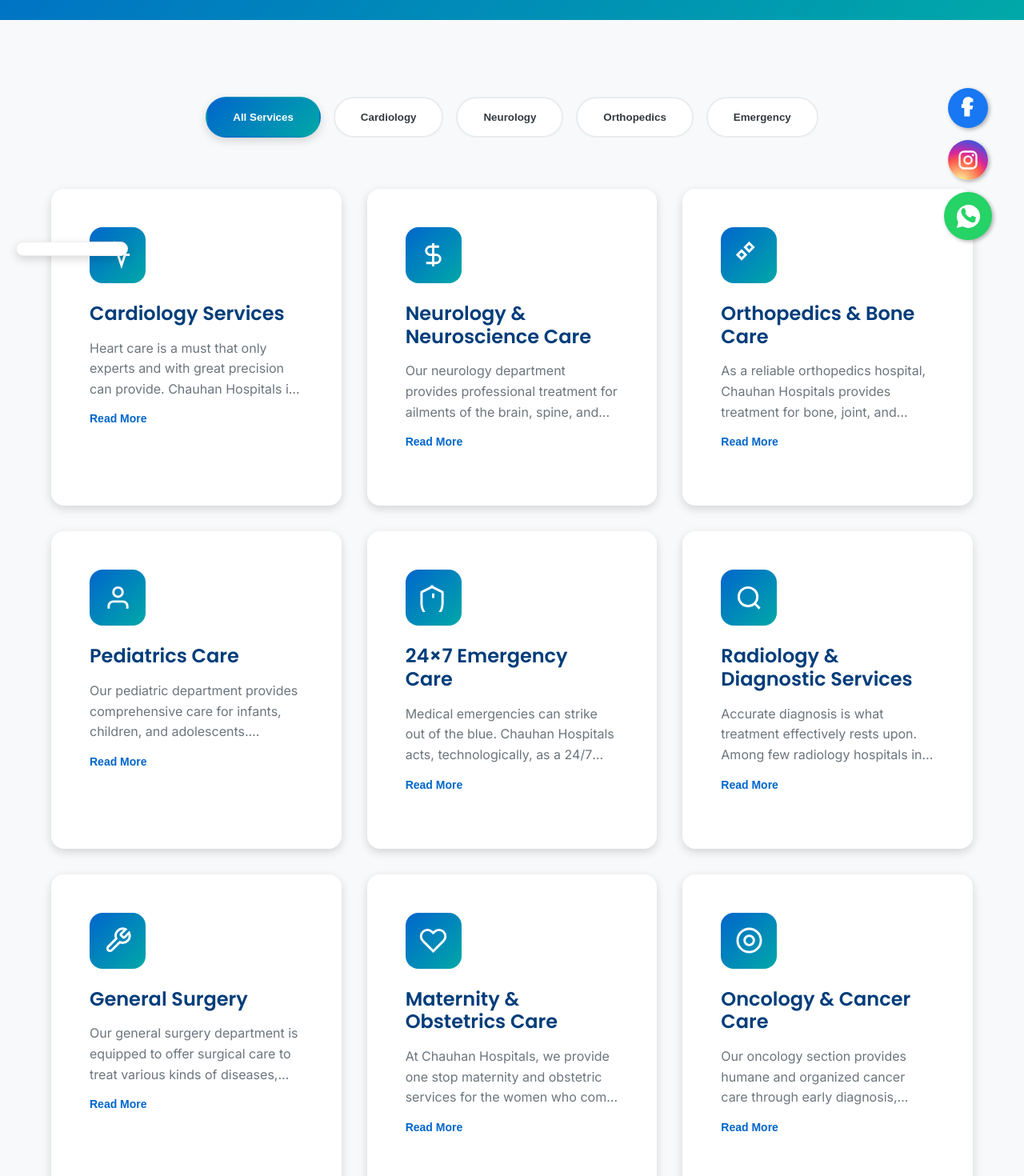
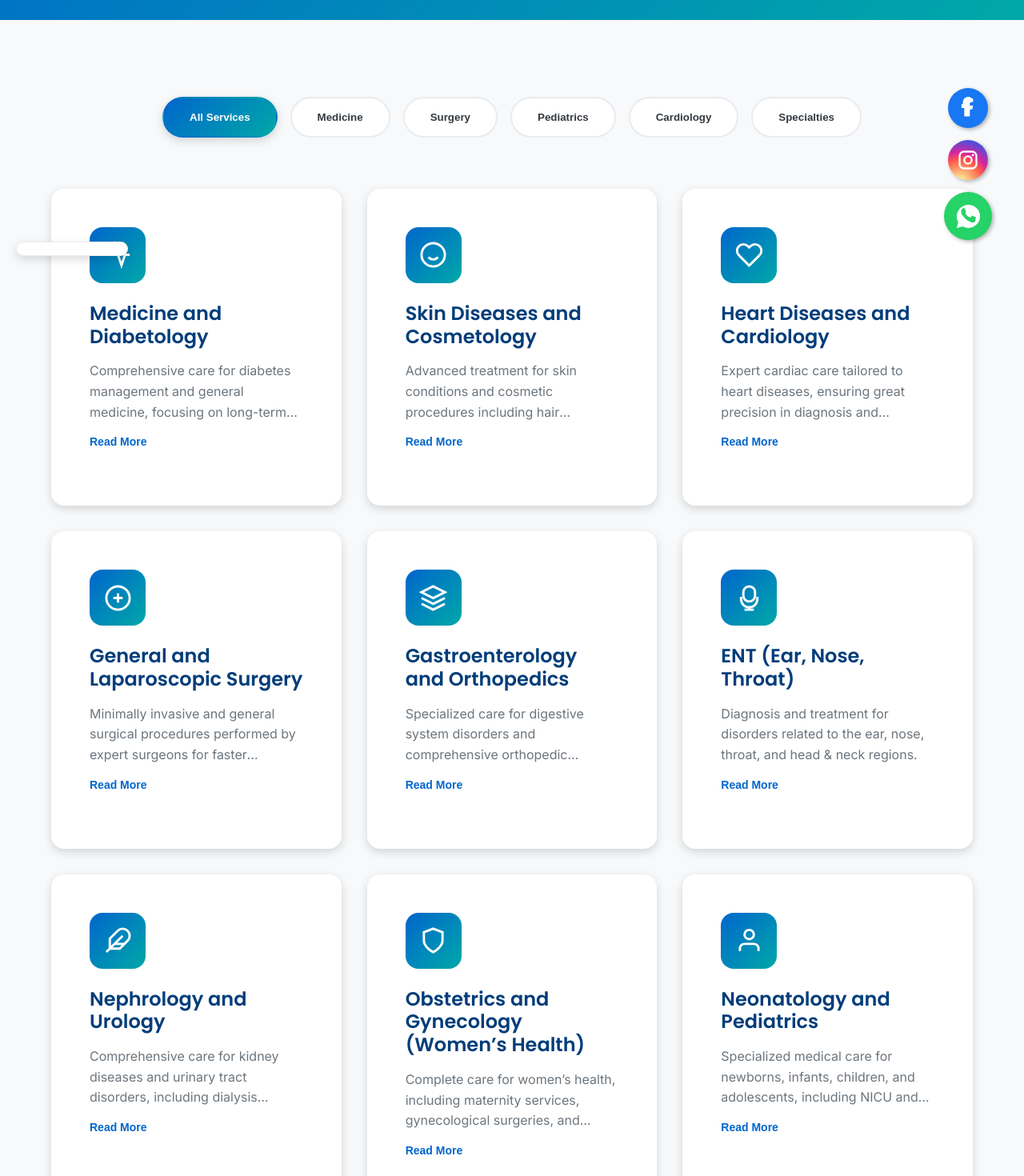
Before and after one commit to khushgara/Chauhan-Hospital, a React (Vite) app: page /services in a window 1280 px wide. Shown: the part 460-1930 px from the top of the page at 80% size. Built offline with nearby package versions, Linux system fonts and the light colour scheme.

Commit message:
doctors updated

```diff
--- a/src/pages/About.jsx
+++ b/src/pages/About.jsx
@@ -214,7 +214,20 @@ const About = () => {
             </p>
           </div>
           <div className="facilities-grid">
-            {facilities.map((facility, index) => (
+            {[
+              '24×7 Emergency Services',
+              'Medical ICU, Neonatal ICU (NICU), Surgical ICU (SICU)',
+              'Pediatric ICU (PICU) and Surgical ICU',
+              'Digital X-Ray',
+              '4D Sonography',
+              'Dialysis',
+              'Endoscopy',
+              'Physiotherapy',
+              'Cosmetology and Hair Transplant',
+              'Dietician and Nutritionist',
+              '24×7 Pharmacy',
+              'Critical Care and Trauma'
+            ].map((facility, index) => (
               <div key={index} className="facility-item">
                 <svg width="24" height="24" viewBox="0 0 24 24" fill="none" stroke="currentColor" strokeWidth="2">
                   <path d="M22 11.08V12a10 10 0 11-5.93-9.14" />
@@ -223,6 +236,32 @@ const About = () => {
                 <span>{facility}</span>
               </div>
             ))}
+          </div>
+        </div>
+      </section>
+
+      {/* Government & Insurance Schemes */}
+      <section className="section">
+        <div className="container">
+          <div className="section-header text-center">
+            <h2 className="section-title">Government & Insurance Schemes</h2>
+            <p className="section-description">
+              We accept various government schemes to make healthcare accessible
+            </p>
+          </div>
+          <div className="grid grid-3 text-center">
+            <div className="card">
+              <h3 style={{ color: 'var(--primary-blue)', marginBottom: '1rem' }}>Ayushman Bharat</h3>
+              <p>Health Scheme Accepted</p>
+            </div>
+            <div className="card">
+              <h3 style={{ color: 'var(--primary-blue)', marginBottom: '1rem' }}>RGHS</h3>
+              <p>Rajasthan Government Health Scheme</p>
+            </div>
+            <div className="card">
+              <h3 style={{ color: 'var(--primary-blue)', marginBottom: '1rem' }}>TPA Approved</h3>
+              <p>All TPA Approved Hospital</p>
+            </div>
           </div>
         </div>
       </section>
--- a/src/pages/Doctors.jsx
+++ b/src/pages/Doctors.jsx
@@ -5,7 +5,9 @@ import './Doctors.css';
 
 import drMahendra from '../assets/dr-mahendra.jpg';
 import drPushpendra from '../assets/dr-pushpendra.jpg';
-import drRajkumar from '../assets/dr-rajkumar-v2.jpg';
+import drShailendra from '../assets/dr-shailendra.jpg';
+import drCharu from '../assets/dr-charu.jpg';
+
 import drVeer from '../assets/dr-veer.jpg';
 import drSurekha from '../assets/dr-surekha.jpg';
 import drMadhu from '../assets/dr-madhu-new.jpg';
@@ -110,20 +112,36 @@ const Doctors = () => {
       ]
     },
     {
-      name: 'Dr. Rajkumar',
-      specialization: 'Urology',
-      qualification: 'Consultant Urologist',
-      experience: '12+',
-      image: drRajkumar,
-      description: 'Dr. Rajkumar is a skilled Urology specialist providing advanced diagnosis and treatment for kidney, bladder, prostate, and urinary tract disorders. He focuses on safe, effective, and patient-centric care.',
+      name: 'Dr. Charu Singh',
+      specialization: 'Pediatrics / Child Specialist',
+      qualification: 'MBBS, MD (Pediatrics)',
+      experience: 'Experienced',
+      image: drCharu,
+      description: 'Dr. Charu Singh is a compassionate Pediatrician dedicated to the health and well-being of children. She specializes in newborn care, child development, and the management of pediatric illnesses.',
       expertise: [
-        'Kidney Stone Treatment',
-        'Prostate Disorders (BPH)',
-        'Urinary Tract Infections (UTI)',
-        'Bladder & Urinary Problems',
-        'Minimally Invasive Urology'
+        'Newborn Care',
+        'Child Nutrition',
+        'Vaccination',
+        'Pediatric Infections',
+        'Growth & Development'
       ]
     },
+    {
+      name: 'Dr. Shailendra Singh Chauhan',
+      specialization: 'Critical Care & Emergency',
+      qualification: 'IDDCM (Critical Care & Trauma)',
+      experience: 'Experienced',
+      image: drShailendra,
+      description: 'Dr. Shailendra Singh Chauhan is a dedicated specialist in Critical Care and Trauma management. He provides advanced life-saving interventions and expert care for critically ill patients.',
+      expertise: [
+        'Critical Care',
+        'Trauma Management',
+        'ICU Management',
+        'Emergency Procedures',
+        'Ventilator Support'
+      ]
+    },
+
   ];
 
   const specializations = [
@@ -188,15 +206,15 @@ const Doctors = () => {
 
 
 
-      {/* Medical Team Section */}
+
       <section className="section bg-light">
         <div className="container">
           <h2 className="section-title text-center">Our Medical Team</h2>
           <div className="grid grid-4 text-center">
             {[
-              { name: 'Dr. S. S. Chauhan', qualification: 'I.D.C.M – Critical Care' },
+              { name: 'Dr. Rajkumar', qualification: 'Consultant Urologist' },
               { name: 'Dr. Naveen', qualification: 'MBBS, MS (Orthopedics, Orthoscopy)' },
-              { name: 'Dr. Charu Tomar', qualification: 'M.D (Pediatrics)' },
+
               { name: 'Dr. Madhu Chauhan', qualification: 'MBBS' }
             ].map((doc, index) => (
               <div key={index} className="medical-team-card" style={{
@@ -220,6 +238,21 @@ const Doctors = () => {
                 e.currentTarget.style.boxShadow = '0 4px 6px rgba(0,0,0,0.05)';
               }}
               >
+                {doc.image ? (
+                   <img
+                    src={doc.image}
+                    alt={doc.name}
+                    style={{
+                      width: '100px',
+                      height: '100px',
+                      borderRadius: '50%',
+                      objectFit: 'cover',
+                      margin: '0 auto 1.5rem',
+                      boxShadow: '0 4px 10px rgba(0,102,204,0.2)',
+                      border: '3px solid white'
+                    }}
+                  />
+                ) : (
                   <div style={{
                     width: '70px',
                     height: '70px',
@@ -236,8 +269,9 @@ const Doctors = () => {
                   }}>
                     {doc.name.split(' ')[1][0]}
                   </div>
+                )}
                 <h3 style={{
-                  fontSize: '1.3rem',
+                  fontSize: '1.2rem',
                   marginBottom: '0.5rem',
                   color: 'var(--text-dark)',
                   fontWeight: '600'
@@ -246,7 +280,7 @@ const Doctors = () => {
                 </h3>
                 <p style={{
                   color: 'var(--primary-color)',
-                  fontSize: '0.95rem',
+                  fontSize: '0.9rem',
                   margin: 0,
                   fontWeight: '500'
                 }}>
--- a/src/pages/Home.jsx
+++ b/src/pages/Home.jsx
@@ -9,7 +9,7 @@ import { Link } from 'react-router-dom';
 import './Home.css';
 import drMahendra from '../assets/dr-mahendra.jpg';
 import drPushpendra from '../assets/dr-pushpendra.jpg';
-import drRajkumar from '../assets/dr-rajkumar-v2.jpg';
+
 import drVeer from '../assets/dr-veer.jpg';
 import drSurekha from '../assets/dr-surekha.jpg';
 
@@ -96,13 +96,7 @@ const Home = () => {
       experience: '10+',
       image: drPushpendra,
     },
-    {
-      name: 'Dr. Rajkumar',
-      specialization: 'Urology',
-      qualification: 'Consultant Urologist',
-      experience: '12+',
-      image: drRajkumar,
-    },
+
   ];
 
 
--- a/src/pages/Services.jsx
+++ b/src/pages/Services.jsx
@@ -26,107 +26,157 @@ const Services = () => {
 
   const services = [
     {
-      category: 'cardiology',
+      category: 'medicine',
+      title: 'Medicine and Diabetology',
+      description: 'Comprehensive care for diabetes management and general medicine, focusing on long-term health and disease prevention.',
       icon: (
         <svg viewBox="0 0 24 24" fill="none" stroke="currentColor" strokeWidth="2">
           <path d="M22 12h-4l-3 9L9 3l-3 9H2" />
         </svg>
       ),
-      title: 'Cardiology Services',
-      description: 'Heart care is a must that only experts and with great precision can provide. Chauhan Hospitals is ranked among the best cardiology hospitals in Jaipur. We are the source of the First Aid, treatment, and rehabilitation of cardiac diseases. Our cardiology unit makes available diagnostic tools like ECG, echocardiography, cardiac risk assessments and offers a variety of treatments including hypertension, coronary artery disease, and other cardiovascular conditions.',
     },
     {
-      category: 'neurology',
+      category: 'dermatology',
+      title: 'Skin Diseases and Cosmetology',
+      description: 'Advanced treatment for skin conditions and cosmetic procedures including hair transplants and aesthetic enhancements.',
       icon: (
         <svg viewBox="0 0 24 24" fill="none" stroke="currentColor" strokeWidth="2">
-          <path d="M12 2v20M17 5H9.5a3.5 3.5 0 000 7h5a3.5 3.5 0 010 7H6" />
+          <circle cx="12" cy="12" r="10" />
+          <path d="M8 14s1.5 2 4 2 4-2 4-2" />
+          <line x1="9" y1="9" x2="9.01" y2="9" />
+          <line x1="15" y1="9" x2="15.01" y2="9" />
         </svg>
       ),
-      title: 'Neurology & Neuroscience Care',
-      description: 'Our neurology department provides professional treatment for ailments of the brain, spine, and nervous system. In the event that a patient is looking for a nearby neurologist, he or she can get not only expert consultations but also diagnostic support at Chauhan Hospitals. Furthermore, we act as an all-inclusive neuroscience clinic, using a multidisciplinary approach to treating migraine, epilepsy, stroke recovery, and nerve disorders.',
     },
     {
-      category: 'orthopedics',
+      category: 'cardiology',
+      title: 'Heart Diseases and Cardiology',
+      description: 'Expert cardiac care tailored to heart diseases, ensuring great precision in diagnosis and rehabilitation.',
       icon: (
         <svg viewBox="0 0 24 24" fill="none" stroke="currentColor" strokeWidth="2">
-          <path d="M5.5 8.5L9 12l-3.5 3.5L2 12l3.5-3.5zM12 2l3.5 3.5L12 9 8.5 5.5 12 2z" />
+          <path d="M20.84 4.61a5.5 5.5 0 00-7.78 0L12 5.67l-1.06-1.06a5.5 5.5 0 00-7.78 7.78l1.06 1.06L12 21.23l7.78-7.78 1.06-1.06a5.5 5.5 0 000-7.78z" />
         </svg>
       ),
-      title: 'Orthopedics & Bone Care',
-      description: 'As a reliable orthopedics hospital, Chauhan Hospitals provides treatment for bone, joint, and musculoskeletal conditions. Our orthopedic specialists manage fractures, arthritis, sports injuries, back pain, and joint disorders using both conservative and surgical methods. We emphasize mobility restoration, pain management, and rehabilitation to help patients regain strength and independence.',
+    },
+    {
+      category: 'surgery',
+      title: 'General and Laparoscopic Surgery',
+      description: 'Minimally invasive and general surgical procedures performed by expert surgeons for faster recovery and better outcomes.',
+      icon: (
+        <svg viewBox="0 0 24 24" fill="none" stroke="currentColor" strokeWidth="2">
+          <circle cx="12" cy="12" r="10" />
+          <line x1="12" y1="8" x2="12" y2="16" />
+          <line x1="8" y1="12" x2="16" y2="12" />
+        </svg>
+      ),
+    },
+    {
+      category: 'gastro',
+      title: 'Gastroenterology and Orthopedics',
+      description: 'Specialized care for digestive system disorders and comprehensive orthopedic treatments for bone and joint health.',
+      icon: (
+        <svg viewBox="0 0 24 24" fill="none" stroke="currentColor" strokeWidth="2">
+          <path d="M12 2L2 7l10 5 10-5-10-5zM2 17l10 5 10-5M2 12l10 5 10-5" />
+        </svg>
+      ),
+    },
+    {
+      category: 'ent',
+      title: 'ENT (Ear, Nose, Throat)',
+      description: 'Diagnosis and treatment for disorders related to the ear, nose, throat, and head & neck regions.',
+      icon: (
+        <svg viewBox="0 0 24 24" fill="none" stroke="currentColor" strokeWidth="2">
+          <path d="M12 2a5 5 0 015 5v3a5 5 0 01-5 5 5 5 0 01-5-5V7a5 5 0 015-5z" />
+          <path d="M19 11v2a7 7 0 01-14 0v-2" />
+          <line x1="12" y1="19" x2="12" y2="22" />
+          <line x1="8" y1="22" x2="16" y2="22" />
+        </svg>
+      ),
+    },
+    {
+      category: 'nephrology',
+      title: 'Nephrology and Urology',
+      description: 'Comprehensive care for kidney diseases and urinary tract disorders, including dialysis services.',
+      icon: (
+        <svg viewBox="0 0 24 24" fill="none" stroke="currentColor" strokeWidth="2">
+          <path d="M20.24 12.24a6 6 0 00-8.49-8.49L5 10.5V19h8.5z" />
+          <line x1="16" y1="8" x2="2" y2="22" />
+          <line x1="17.5" y1="15" x2="9" y2="15" />
+        </svg>
+      ),
+    },
+    {
+      category: 'gynecology',
+      title: 'Obstetrics and Gynecology (Women’s Health)',
+      description: 'Complete care for women’s health, including maternity services, gynecological surgeries, and reproductive health.',
+      icon: (
+        <svg viewBox="0 0 24 24" fill="none" stroke="currentColor" strokeWidth="2">
+          <path d="M12 22s8-4 8-10V5l-8-3-8 3v7c0 6 8 10 8 10z" />
+        </svg>
+      ),
     },
     {
       category: 'pediatrics',
+      title: 'Neonatology and Pediatrics',
+      description: 'Specialized medical care for newborns, infants, children, and adolescents, including NICU and PICU facilities.',
       icon: (
         <svg viewBox="0 0 24 24" fill="none" stroke="currentColor" strokeWidth="2">
           <path d="M20 21v-2a4 4 0 00-4-4H8a4 4 0 00-4 4v2" />
           <circle cx="12" cy="7" r="4" />
         </svg>
       ),
-      title: 'Pediatrics Care',
-      description: 'Our pediatric department provides comprehensive care for infants, children, and adolescents. Whether it\'s routine vaccinations, growth monitoring, or treatment for acute and chronic illnesses, our specialists ensure your child receives the best medical attention in a comforting environment.',
     },
     {
-      category: 'emergency',
+      category: 'physio',
+      title: 'Physiotherapy',
+      description: 'Rehabilitation services to restore movement and function through expert physical therapy and exercises.',
       icon: (
         <svg viewBox="0 0 24 24" fill="none" stroke="currentColor" strokeWidth="2">
-          <path d="M12 2L2 7v10c0 5.55 3.84 10.74 9 12 5.16-1.26 9-6.45 9-12V7l-10-5z" />
-          <path d="M12 8v4M12 16h.01" />
+          <polyline points="22 12 18 12 15 21 9 3 6 12 2 12" />
         </svg>
       ),
-      title: '24×7 Emergency Care',
-      description: 'Medical emergencies can strike out of the blue. Chauhan Hospitals acts, technologically, as a 24/7 hospital near me, giving emergency services around the clock, with trained doctors, nursing staff, and essential life-saving equipment. Our emergency department is up to the point with trauma cases, accidents, acute illnesses, and urgent medical situations, offering speed and efficiency.',
     },
     {
-      category: 'radiology',
+      category: 'neurology',
+      title: 'Neurology',
+      description: 'Diagnosis and treatment of disorders of the nervous system, including the brain, spinal cord, and nerves.',
       icon: (
         <svg viewBox="0 0 24 24" fill="none" stroke="currentColor" strokeWidth="2">
-          <circle cx="11" cy="11" r="8" />
-          <path d="M21 21l-4.35-4.35" />
+          <path d="M12 2v20M17 5H9.5a3.5 3.5 0 000 7h5a3.5 3.5 0 010 7H6" />
         </svg>
       ),
-      title: 'Radiology & Diagnostic Services',
-      description: 'Accurate diagnosis is what treatment effectively rests upon. Among few radiology hospitals in Jaipur that can be trusted, Chauhan Hospitals is definitely one of them, providing a full range of cutting edge imaging and diagnostic services. Our radiology department is equipped with the latest technology to provide precise imaging for various specialties, thus, enabling the diagnosis to be very fast and the treatment to be more effective.',
     },
     {
-      category: 'surgery',
+      category: 'dental',
+      title: 'Dental and Maxillofacial Surgery',
+      description: 'Comprehensive dental care and surgical treatment for diseases, injuries, and defects of the face and jaws.',
       icon: (
         <svg viewBox="0 0 24 24" fill="none" stroke="currentColor" strokeWidth="2">
-          <path d="M14.7 6.3a1 1 0 000 1.4l1.6 1.6a1 1 0 001.4 0l3.77-3.77a6 6 0 01-7.94 7.94l-6.91 6.91a2.12 2.12 0 01-3-3l6.91-6.91a6 6 0 017.94-7.94l-3.76 3.76z" />
+          <path d="M12 2a4 4 0 00-4 4v9a4 4 0 008 0V6a4 4 0 00-4-4z" />
+          <path d="M8 12h8" />
         </svg>
       ),
-      title: 'General Surgery',
-      description: 'Our general surgery department is equipped to offer surgical care to treat various kinds of diseases, using up-to-date methods and adhering to security measures. Our surgeons are tireless in their efforts to lessen the recovery period and bring about the best results in minor, as well as, complex operations. in addition, the pre-operative examination and post operative care are done accurately.',
-    },
-    {
-      category: 'maternity',
-      icon: (
-        <svg viewBox="0 0 24 24" fill="none" stroke="currentColor" strokeWidth="2">
-          <path d="M20.84 4.61a5.5 5.5 0 00-7.78 0L12 5.67l-1.06-1.06a5.5 5.5 0 00-7.78 7.78l1.06 1.06L12 21.23l7.78-7.78 1.06-1.06a5.5 5.5 0 000-7.78z" />
-        </svg>
-      ),
-      title: 'Maternity & Obstetrics Care',
-      description: 'At Chauhan Hospitals, we provide one stop maternity and obstetric services for the women who come to us at any phase of their pregnancy. Our team is offering antenatal care, delivery services with an emphasis on the safety of mother and the baby, postnatal support, and gynecological consultations as well.',
     },
     {
       category: 'oncology',
+      title: 'Cancer Care',
+      description: 'Dedicated oncology services for cancer diagnosis, treatment planning, and compassionate care.',
       icon: (
         <svg viewBox="0 0 24 24" fill="none" stroke="currentColor" strokeWidth="2">
           <circle cx="12" cy="12" r="10" />
-          <circle cx="12" cy="12" r="4" />
+          <circle cx="12" cy="12" r="3" />
         </svg>
       ),
-      title: 'Oncology & Cancer Care',
-      description: 'Our oncology section provides humane and organized cancer care through early diagnosis, treatment planning, and persistent medical support. We are committed to patient education, symptom management, and coordinated care to accompany individuals and families all along the treatment process.',
     },
   ];
 
   const categories = [
     { id: 'all', name: 'All Services' },
+    { id: 'medicine', name: 'Medicine' },
+    { id: 'surgery', name: 'Surgery' },
+    { id: 'pediatrics', name: 'Pediatrics' },
     { id: 'cardiology', name: 'Cardiology' },
-    { id: 'neurology', name: 'Neurology' },
-    { id: 'orthopedics', name: 'Orthopedics' },
-    { id: 'emergency', name: 'Emergency' },
+    { id: 'specialty', name: 'Specialties' },
   ];
 
   const filteredServices = activeCategory === 'all'
```
Also changed, not shown: src/assets/dr-charu.jpg (added). Lines whose indentation alone changed are shown as unchanged.
